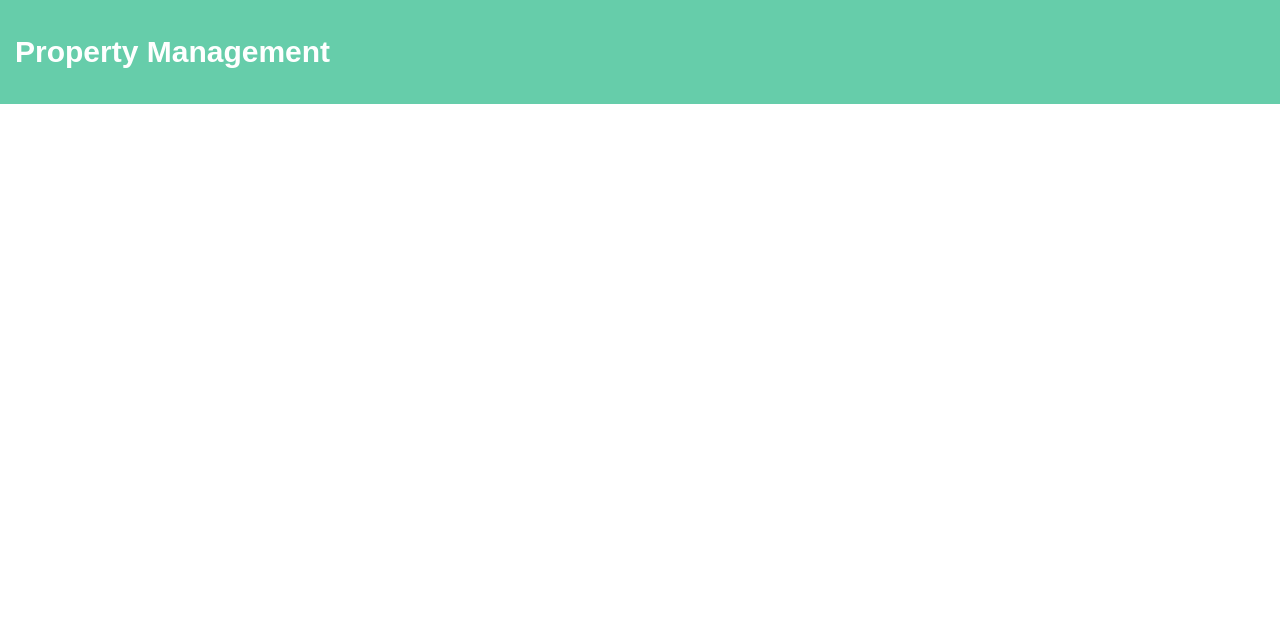
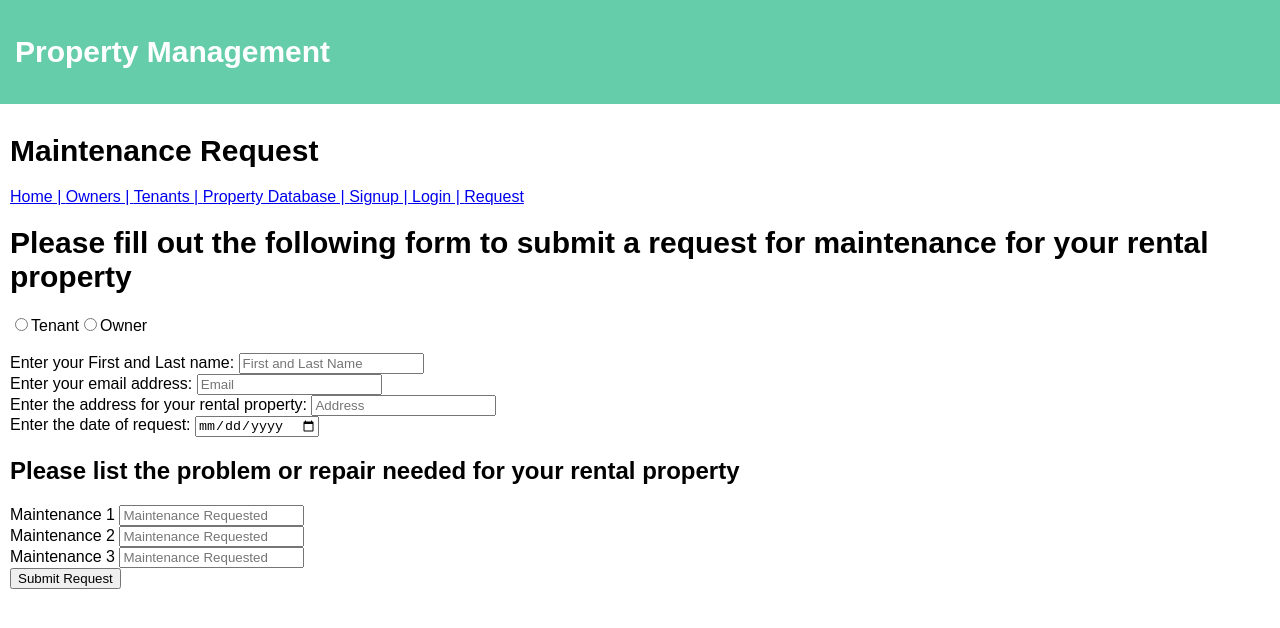
Before and after one commit to 6-11-b/group-project, a React (Create React App) app in the folder client/: page /request in a window 1280 px wide. Shown: the top 628 px of the page. Built offline with nearby package versions, Linux system fonts and the light colour scheme; no server answers.

Commit message:
added mainteance request form

```diff
--- a/client/src/App.js
+++ b/client/src/App.js
@@ -2,7 +2,7 @@ import React, { Component } from 'react';
 //import logo from './logo.svg';
 import './App.css';
 import { BrowserRouter as Router, Route, Switch } from "react-router-dom";
-import {Home, Owners, Tenants, Propertydatabase} from './screens/index';
+import {Home, Owners, Tenants, Propertydatabase, Request} from './screens/index';
 
 class App extends Component {
   constructor(props) {
--- a/client/src/components/Navbar.js
+++ b/client/src/components/Navbar.js
@@ -11,7 +11,8 @@ const Navbar = ({ title }) => (
         <a href="/tenants">Tenants | </a>
         <a href="/propertydatabase">Property Database | </a>
         <a href="/signup">Signup | </a>
-        <a href="/login">Login </a>
+        <a href="/login">Login | </a>
+        <a href="/request">Request</a>
     </div>
 )
 
--- a/client/src/index.js
+++ b/client/src/index.js
@@ -1,6 +1,6 @@
 import React from 'react';
 import ReactDOM from 'react-dom';
-import { Home, Owners, Tenants, Propertydatabase, Signup, Login } from './screens';
+import { Home, Owners, Tenants, Propertydatabase, Signup, Login, Request } from './screens';
 import { BrowserRouter as Router, Route } from "react-router-dom";
 import './index.css';
 import App from './App';
@@ -17,6 +17,7 @@ const Index = () => (
             <Route path='/propertydatabase' component={Propertydatabase} />
             <Route path='/signup' component={Signup} />
             <Route path='/login' component={Login} />
+            <Route path='/request' component={Request} />
         </div>
     </Router>
 )
--- a/client/src/screens/Owners.js
+++ b/client/src/screens/Owners.js
@@ -23,7 +23,7 @@ const Owners = () =>
     <ul>
       <li>Review New Tenant Application Requests</li>
       <li>Tenant Maintenance Requests</li>
-      <li>Check on My Properties</li>
+      <li><a href='./Propertydatabase'>Check on My Properties</a></li>
       <li>Other Forms/Request</li>
     </ul>
   </div>
--- /dev/null
+++ b/client/src/screens/Request.js
@@ -0,0 +1,67 @@
+
+import React from 'react';
+import Navbar from '../components/Navbar';
+
+
+class Request extends React.Component {
+    state = {
+        response: ''
+      };
+
+      componentDidMount() {
+        this.callApi()
+          .then(res => this.setState({ response: res }))
+          .catch(err => console.log(err));
+      }
+
+      callApi = async () => {
+        const response = await fetch('/api/hello');
+        const body = await response.json();
+
+        if (response.status !== 200) throw Error(body.message);
+
+        return body;
+      };
+
+    render() {
+    return (
+        <div>
+            <Navbar title="Maintenance Request" />
+            <h1>{this.state.response.message}</h1>
+            <h1>Please fill out the following form to submit a request for maintenance for your rental property</h1>
+            <form id="request" action="/api/request" method="POST">
+                <input type="radio" name="user" value="tenant" />Tenant
+                <input type="radio" name="user" value="owner" />Owner
+                <br />
+                <br />
+                <label for='firstlastname'>Enter your First and Last name: </label>
+                <input type="text" name="firstlastname" id="firstlast" placeholder="First and Last Name"/>
+                <br />
+                <label for='email'>Enter your email address: </label>
+                <input type="email" name="email" id="email" placeholder="Email"/>
+                <br />
+                <label for='address'>Enter the address for your rental property: </label>
+                <input type="text" name="address" id="address" placeholder="Address"/>
+                <br />
+                <label for='date'>Enter the date of request: </label>
+                <input type="date" name="date" id="date" placeholder="Date"/>
+                <br />
+                <h2>Please list the problem or repair needed for your rental property</h2>
+                <label for='maintenanceequest'>Maintenance 1 </label>
+                <input type="text" name="maintenancerequest" id="maintenance" placeholder="Maintenance Requested"/>
+                <br />
+                <label for='maintenanceequest'>Maintenance 2 </label>
+                <input type="text" name="maintenancerequest" id="maintenance" placeholder="Maintenance Requested"/>
+                <br />
+                <label for='maintenanceequest'>Maintenance 3 </label>
+                <input type="text" name="maintenancerequest" id="maintenance" placeholder="Maintenance Requested"/>
+                <br />
+
+                <button type="submit">Submit Request</button>
+            </form>
+        </div>
+        )
+    }
+}
+
+export default Request;
--- a/client/src/screens/Tenants.js
+++ b/client/src/screens/Tenants.js
@@ -18,7 +18,7 @@ const Tenants = () =>
 <div class="col-3 menu">
   <ul>
     <li>Submit a Rental Application</li>
-    <li>Submit a Maintenance Requests</li>
+    <li><a href='./Request'>Submit a Maintenance Requests</a></li>
     <li>Check on Available Properties</li>
     <li>Other Forms/Request</li>
   </ul>
--- a/client/src/screens/index.js
+++ b/client/src/screens/index.js
@@ -4,3 +4,4 @@ export { default as Tenants } from './Tenants';
 export { default as Propertydatabase } from './Propertydatabase';
 export { default as Signup } from './Signup';
 export { default as Login } from './Login';
+export { default as Request } from './Request';
```
